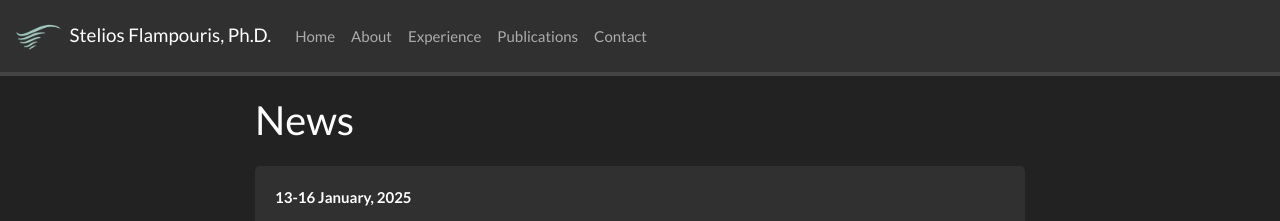
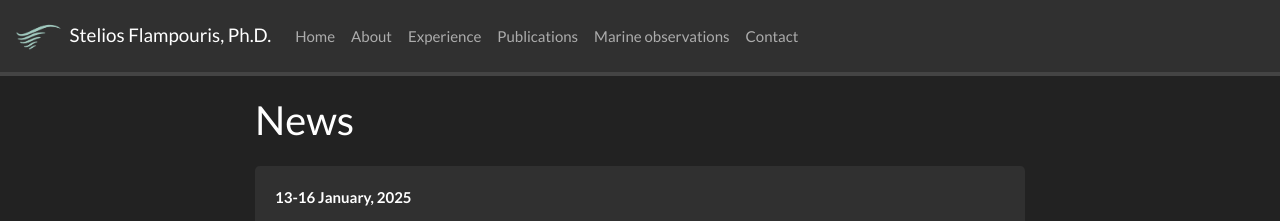
Before and after one commit to flampouris/flampouris.github.io, a Jekyll site: the page built from _pages/allnews.md, in a window 1280 px wide. Shown: the top 221 px of the page. Built offline with Jekyll 4.4.1, drawn with Linux system fonts in a browser that asks for light colours; nearby versions of some CDN libraries; a style sheet for code colours, icons or effects is not loaded.

Commit message:
Add marine observations to site navigation

```diff
--- a/_config.yml
+++ b/_config.yml
@@ -31,6 +31,8 @@ nav_pages:
   - name: about
   - name: experience
   - name: publications
+  - name: marine observations
+    url: /marine_obs_app/
   - name: contact
 #  - name: research
 #  - name: software
--- a/_includes/header.html
+++ b/_includes/header.html
@@ -16,7 +16,11 @@ height="0" width="0" style="display:none;visibility:hidden"></iframe></noscript>
         <div class="navbar-nav mr-auto">
             <a class="nav-item nav-link" href="{{ site.url }}{{ site.baseurl }}/">Home</a>
             {% for page in site.nav_pages %}
-                <a class="nav-item nav-link" href="{{ site.url }}{{ site.baseurl }}/{{page.name}}">{{page.name | capitalize }}</a>
+                {% if page.url %}
+                    <a class="nav-item nav-link" href="{{ page.url }}">{{ page.name | capitalize }}</a>
+                {% else %}
+                    <a class="nav-item nav-link" href="{{ site.url }}{{ site.baseurl }}/{{ page.name }}">{{ page.name | capitalize }}</a>
+                {% endif %}
             {% endfor %}
         </div>
     </div>
```
